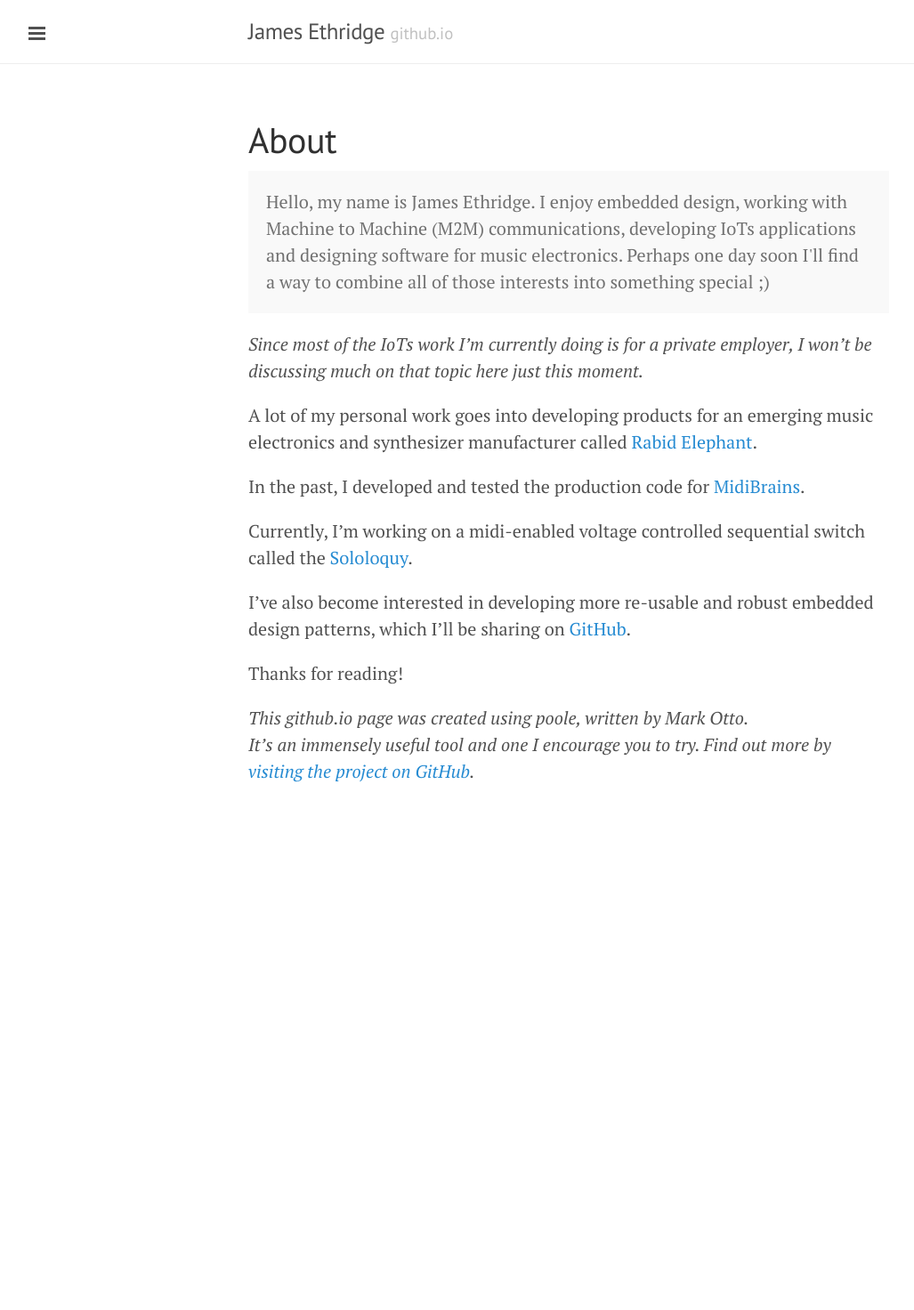
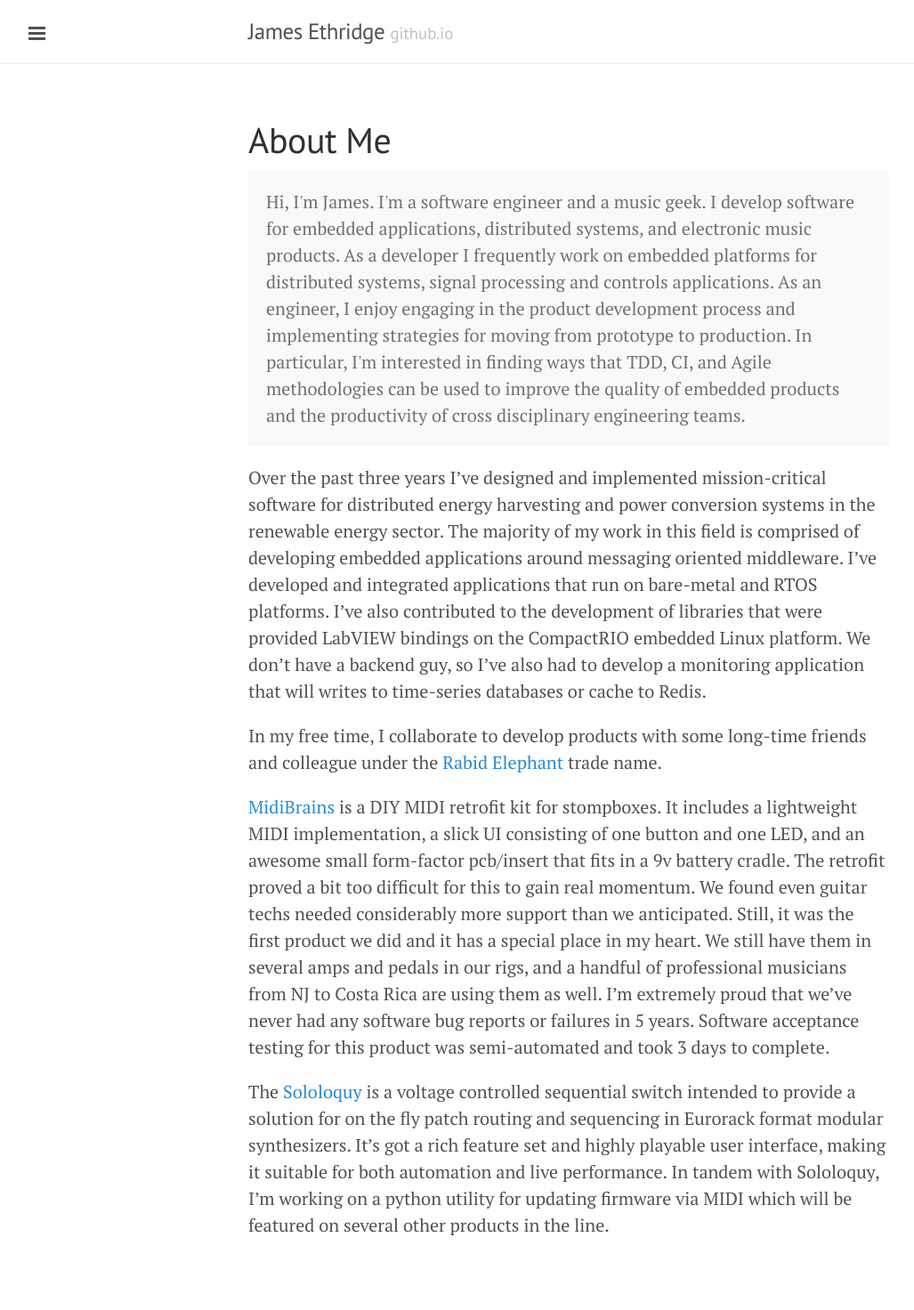
Before and after one commit to jeethridge/jeethridge.github.io, a Jekyll site: the page built from about.md, in a window 1280 px wide. Shown: the whole page at 89% size, without its empty margins (1-1028 px from the left). Built offline with Jekyll 4.4.1, drawn with Linux system fonts in a browser that asks for light colours; Markdown is read by kramdown in place of the engine named in the settings; before the commit the page ends 962 px from its top, so only the background shows below that.

Commit message:
updated about

```diff
--- a/_config.yml
+++ b/_config.yml
@@ -11,7 +11,7 @@ relative_permalinks: true
 # Setup
 title:               James Ethridge
 tagline:             'github.io'
-description:         'James Ethridge is a software engineer currently residing in the greater Philadelphia area.'
+description:         'James Ethridge is a softwae engineer residing in New York, NY.'
 url:                 http://jeethridge.github.io/
 baseurl:             /
 paginate:            5
--- a/about.md
+++ b/about.md
@@ -1,31 +1,49 @@
 ---
 layout: page
-title: About
+title: About Me
 ---
 
 <p class="message">
-  Hello, my name is James Ethridge. I enjoy embedded design, working with Machine to Machine (M2M)
-  communications, developing IoTs applications and designing software for music electronics.
-  Perhaps one day soon I'll find a way to combine all of those interests into something special ;)
+  Hi, I'm James. I'm a software engineer and a music geek. I develop software
+  for embedded applications, distributed systems, and electronic music products.
+  As a developer I frequently work on embedded platforms for distributed systems,
+  signal processing and controls applications. As an engineer, I enjoy engaging
+  in the product development process and implementing strategies for moving from
+  prototype to production. In particular, I'm interested in finding ways that
+  TDD, CI, and Agile methodologies can be used to improve the quality of embedded
+  products and the productivity of cross disciplinary engineering teams.
 </p>
 
-*Since most of the IoTs work I'm currently doing is for a private employer,
-I won't be discussing much on that topic here just this moment.*
+Over the past three years I've designed and implemented mission-critical software
+for distributed energy harvesting and power conversion systems in the renewable
+energy sector. The majority of my work in this field is comprised of developing
+embedded applications around messaging oriented middleware. I've developed and
+integrated applications that run on bare-metal and RTOS platforms. I've also
+contributed to the development of libraries that were provided LabVIEW bindings
+on the CompactRIO embedded Linux platform. We don't have a backend guy,
+so I've also had to develop a monitoring application that will writes to time-series
+databases or cache to Redis.
 
-A lot of my personal work goes into developing products for an emerging music electronics
-and synthesizer manufacturer called [Rabid Elephant](http://www.rabidelephant.com).
+In my free time, I collaborate to develop products with some long-time friends
+and colleague under the [Rabid Elephant](http://www.rabidelephant.com) trade name.
 
-In the past, I developed and tested the production code for [MidiBrains](http://www.rabidelephant.com/products/midibrains/index.html).
+[MidiBrains](http://www.rabidelephant.com/products/midibrains/index.html) is a
+DIY MIDI retrofit kit for stompboxes. It includes a lightweight MIDI
+implementation, a slick UI consisting of one button and one LED, and
+an awesome small form-factor pcb/insert that fits in a 9v
+battery cradle. The retrofit proved a bit too difficult for this to gain real momentum.
+We found even guitar techs needed considerably more support than we anticipated.
+Still, it was the first product we did and it has a special place in my heart.
+We still have them in several amps and pedals in our rigs, and a handful
+of professional musicians from NJ to Costa Rica are using them as well. I'm
+extremely proud that we've never had any software bug reports or failures in
+5 years. Software acceptance testing for this product was semi-automated and
+took 3 days to complete.
 
-Currently, I'm working on a midi-enabled voltage controlled sequential switch
-called the [Sololoquy](http://www.rabidelephant.com).
-
-I've also become interested in developing more re-usable and robust embedded
-design patterns, which I'll be sharing on [GitHub](https://github.com/jeethridge).
-
-
-Thanks for reading!
-
-*This github.io page was created using poole, written by Mark Otto.
-It's an immensely useful tool and one I encourage you to try.
-Find out more by [visiting the project on GitHub](https://github.com/mojombo/jekyll).*
+The [Sololoquy](http://www.rabidelephant.com/products/sololoquy/index.html) is a
+voltage controlled sequential switch intended to provide a solution for on the
+fly patch routing and sequencing in Eurorack format modular synthesizers.
+It's got a rich feature set and highly playable user interface, making it suitable
+for both automation and live performance. In tandem with Sololoquy, I'm working
+on a python utility for updating firmware via MIDI which will be featured
+on several other products in the line.
```
